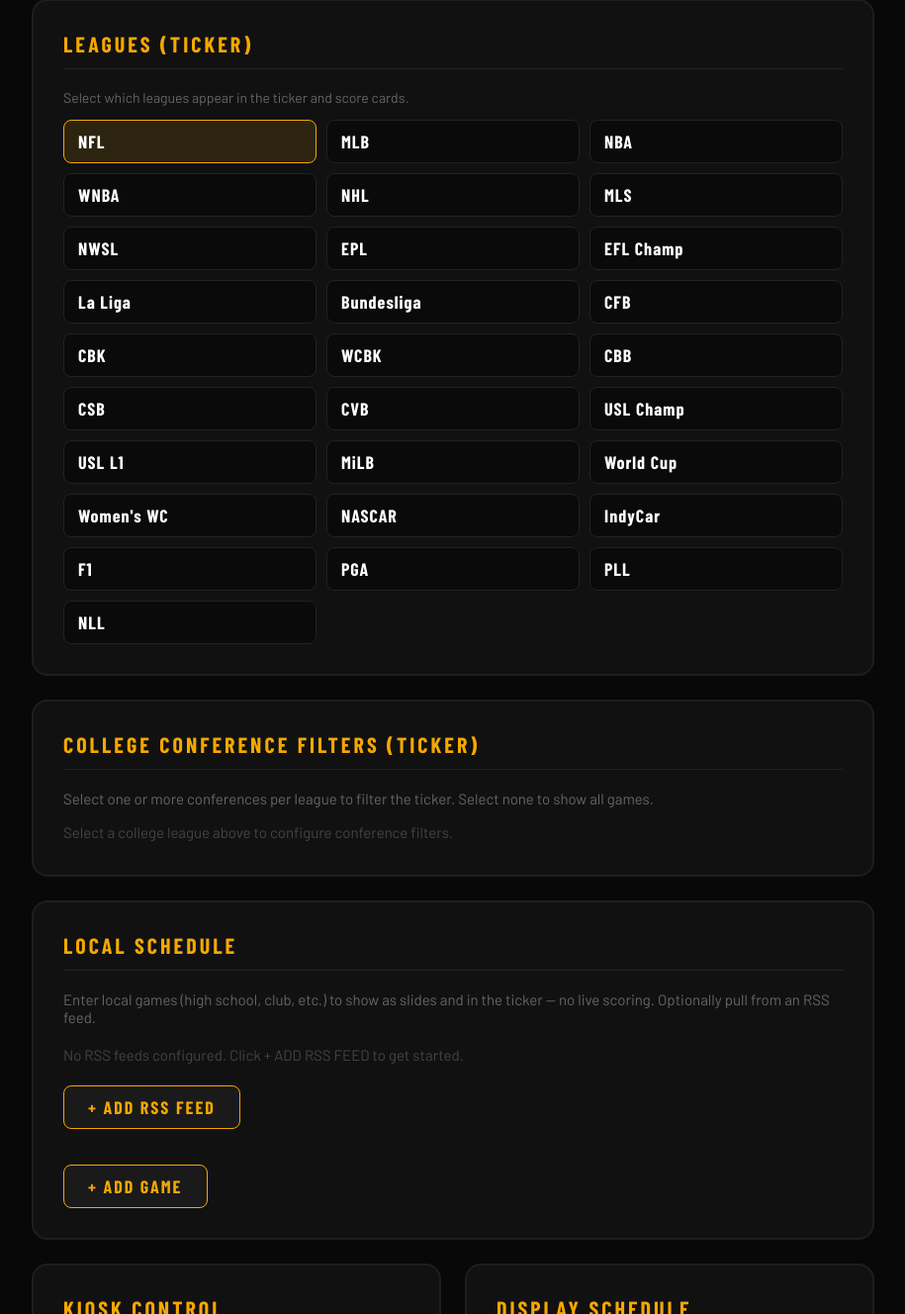
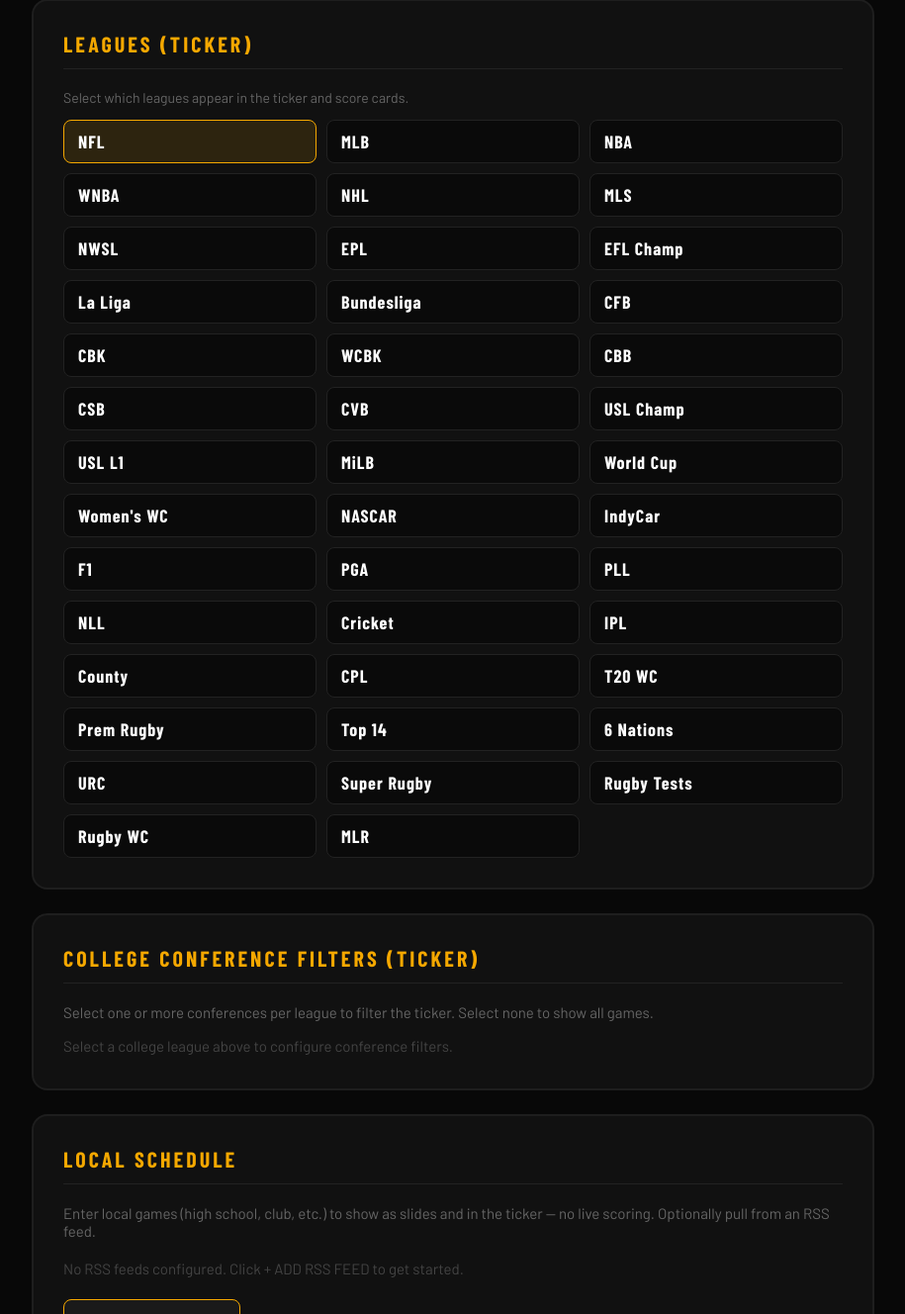
Before and after one commit to auggnation/Auggment-Scoreboard, a Flask app: page /settings in a window 1280 px wide. Shown: the part 5172-6500 px from the top of the page at 99% size, without its empty margins (182-1097 px from the left). Run offline with Flask 3, Linux system fonts and the light colour scheme; the visitor is signed in with stand-in values (Sample User, id 1); data that the repository does not hold is empty; some web fonts are replaced.

Commit message:
Add cricket and rugby leagues, bump to 1.0.02
Cricket: live series discovery, IPL, County, CPL, T20 World Cup.
Rugby: Prem, Top 14, Six Nations, URC, Super Rugby, Tests, RWC, MLR.

```diff
--- a/app.py
+++ b/app.py
@@ -61,6 +61,19 @@ LEAGUE_LABELS = {
     "baseball/milb": "MiLB",
     "lacrosse/pll": "PLL",
     "lacrosse/nll": "NLL",
+    "cricket/current": "Cricket",
+    "cricket/8048": "IPL",
+    "cricket/8052": "County",
+    "cricket/8623": "CPL",
+    "cricket/8604": "T20 WC",
+    "rugby/267979": "Prem Rugby",
+    "rugby/270559": "Top 14",
+    "rugby/180659": "6 Nations",
+    "rugby/270557": "URC",
+    "rugby/242041": "Super Rugby",
+    "rugby/289234": "Rugby Tests",
+    "rugby/164205": "Rugby WC",
+    "rugby/289262": "MLR",
     "racing/nascar-cup": "NASCAR",
     "racing/irl": "IndyCar",
     "racing/f1": "F1",
@@ -92,6 +105,19 @@ ESPN_API_PATHS = {
     "baseball/milb": ("baseball", "milb"),
     "lacrosse/pll": ("lacrosse", "pll"),
     "lacrosse/nll": ("lacrosse", "nll"),
+    "cricket/current": ("cricket", "current"),
+    "cricket/8048": ("cricket", "8048"),
+    "cricket/8052": ("cricket", "8052"),
+    "cricket/8623": ("cricket", "8623"),
+    "cricket/8604": ("cricket", "8604"),
+    "rugby/267979": ("rugby", "267979"),
+    "rugby/270559": ("rugby", "270559"),
+    "rugby/180659": ("rugby", "180659"),
+    "rugby/270557": ("rugby", "270557"),
+    "rugby/242041": ("rugby", "242041"),
+    "rugby/289234": ("rugby", "289234"),
+    "rugby/164205": ("rugby", "164205"),
+    "rugby/289262": ("rugby", "289262"),
     "racing/nascar-cup": ("racing", "nascar-cup"),
     "racing/irl": ("racing", "irl"),
     "racing/f1": ("racing", "f1"),
@@ -99,7 +125,10 @@ ESPN_API_PATHS = {
 }
 
 ESPN_WEB_API_LEAGUES = {"softball/college-softball"}
-ESPN_NO_DATE_LEAGUES = {"baseball/college-baseball", "softball/college-softball"}
+ESPN_NO_DATE_LEAGUES = {
+    "baseball/college-baseball", "softball/college-softball",
+    "cricket/current", "cricket/8048", "cricket/8052", "cricket/8623", "cricket/8604",
+}
 MOTORSPORTS_LEAGUES = {"racing/nascar-cup", "racing/irl", "racing/f1"}
 MOTORSPORTS_FAV_KEY = {
     "racing/nascar-cup": "nascar_favorites",
@@ -457,7 +486,52 @@ def _fetch_nascar_com_events():
     }]
 
 
+def _discover_espn_series(sport):
+    ids = []
+    seen = set()
+    for region in ("us", "in", "gb", "au", "za"):
+        try:
+            r = requests.get(
+                f"https://site.web.api.espn.com/apis/personalized/v2/scoreboard/header?sport={sport}&region={region}&lang=en",
+                timeout=8,
+            )
+            if not r.ok:
+                continue
+            for s in r.json().get("sports", []):
+                for lg in s.get("leagues") or []:
+                    lid = str(lg.get("slug") or lg.get("id") or "")
+                    if lid and lid not in seen:
+                        seen.add(lid)
+                        ids.append(lid)
+        except Exception:
+            continue
+    return ids
+
+
+def _fetch_discovered_events(sport, series_ids):
+    events = []
+    seen = set()
+    for lid in series_ids:
+        try:
+            r = requests.get(
+                f"https://site.api.espn.com/apis/site/v2/sports/{sport}/{lid}/scoreboard",
+                timeout=8,
+            )
+            if not r.ok:
+                continue
+            for e in r.json().get("events", []):
+                eid = e.get("id")
+                if eid and eid not in seen:
+                    seen.add(eid)
+                    events.append(e)
+        except Exception:
+            continue
+    return events
+
+
 def _fetch_league_raw(path, league_conferences, days_back=0, days_ahead=14):
+    if path == "cricket/current":
+        return _fetch_discovered_events("cricket", _discover_espn_series("cricket"))
     sport, league = ESPN_API_PATHS.get(path, (path.split('/')[0], path.split('/')[-1]))
     now = datetime.now()
     start = now - timedelta(days=days_back)
@@ -1171,8 +1245,8 @@ def _build_data_response(active_leagues, active_teams, active_lc, tz_str, settin
                     competitors = comp['competitors']
                     home = next((c for c in competitors if c.get('homeAway') == 'home'), competitors[0])
                     away = next((c for c in competitors if c.get('homeAway') == 'away'), competitors[-1])
-                    h_abbr = home['team']['abbreviation']
-                    a_abbr = away['team']['abbreviation']
+                    h_abbr = home['team'].get('abbreviation') or home['team'].get('shortDisplayName') or home['team'].get('displayName', '?')
+                    a_abbr = away['team'].get('abbreviation') or away['team'].get('shortDisplayName') or away['team'].get('displayName', '?')
                     h_score = home.get('score', '0') or '0'
                     a_score = away.get('score', '0') or '0'
                     state = event['status']['type']['state']
--- a/templates/settings.html
+++ b/templates/settings.html
@@ -398,6 +398,16 @@
             <option value="soccer/fifa.wwc">Women's WC</option>
             <option value="lacrosse/pll">PLL</option>
             <option value="lacrosse/nll">NLL</option>
+            <option value="cricket/8048">IPL</option>
+            <option value="cricket/8052">County</option>
+            <option value="cricket/8623">CPL</option>
+            <option value="rugby/267979">Prem Rugby</option>
+            <option value="rugby/270559">Top 14</option>
+            <option value="rugby/180659">6 Nations</option>
+            <option value="rugby/270557">URC</option>
+            <option value="rugby/242041">Super Rugby</option>
+            <option value="rugby/289234">Rugby Tests</option>
+            <option value="rugby/289262">MLR</option>
         </select>
         <div id="team-list"><p style="color:#444;font-family:'Barlow',sans-serif;">Select a league above.</p></div>
         <div id="fav-list"></div>
@@ -512,6 +522,19 @@
             <div class="league-check" data-val="golf/pga"><span>PGA</span></div>
             <div class="league-check" data-val="lacrosse/pll"><span>PLL</span></div>
             <div class="league-check" data-val="lacrosse/nll"><span>NLL</span></div>
+            <div class="league-check" data-val="cricket/current"><span>Cricket</span></div>
+            <div class="league-check" data-val="cricket/8048"><span>IPL</span></div>
+            <div class="league-check" data-val="cricket/8052"><span>County</span></div>
+            <div class="league-check" data-val="cricket/8623"><span>CPL</span></div>
+            <div class="league-check" data-val="cricket/8604"><span>T20 WC</span></div>
+            <div class="league-check" data-val="rugby/267979"><span>Prem Rugby</span></div>
+            <div class="league-check" data-val="rugby/270559"><span>Top 14</span></div>
+            <div class="league-check" data-val="rugby/180659"><span>6 Nations</span></div>
+            <div class="league-check" data-val="rugby/270557"><span>URC</span></div>
+            <div class="league-check" data-val="rugby/242041"><span>Super Rugby</span></div>
+            <div class="league-check" data-val="rugby/289234"><span>Rugby Tests</span></div>
+            <div class="league-check" data-val="rugby/164205"><span>Rugby WC</span></div>
+            <div class="league-check" data-val="rugby/289262"><span>MLR</span></div>
         </div>
     </div>
 
@@ -748,6 +771,11 @@
         "baseball/milb": "MiLB",
         "racing/nascar-cup": "NASCAR", "racing/irl": "IndyCar", "racing/f1": "F1",
         "golf/pga": "PGA", "lacrosse/pll": "PLL", "lacrosse/nll": "NLL",
+        "cricket/current": "Cricket", "cricket/8048": "IPL", "cricket/8052": "County",
+        "cricket/8623": "CPL", "cricket/8604": "T20 WC",
+        "rugby/267979": "Prem Rugby", "rugby/270559": "Top 14", "rugby/180659": "6 Nations",
+        "rugby/270557": "URC", "rugby/242041": "Super Rugby", "rugby/289234": "Rugby Tests",
+        "rugby/164205": "Rugby WC", "rugby/289262": "MLR",
     };
 
     const COLLEGE_LEAGUES = new Set([
@@ -765,6 +793,7 @@
         'football': '🏈', 'baseball': '⚾', 'basketball': '🏀',
         'hockey': '🏒', 'soccer': '⚽', 'softball': '🥎',
         'volleyball': '🏐', 'racing': '🏎️', 'golf': '⛳', 'lacrosse': '🥍',
+        'cricket': '🏏', 'rugby': '🏉',
     };
 
     function _sportIcon(leaguePath) {
--- a/version.txt
+++ b/version.txt
@@ -1 +1 @@
-1.0.01
+1.0.02
```
